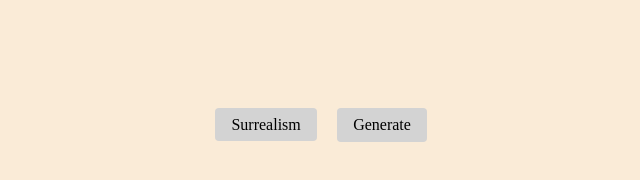
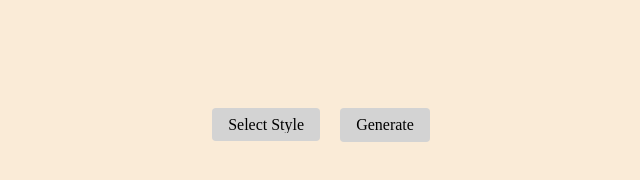
Before and after one commit to yuting-zhuang/Functions, a plain HTML site: page index.html in a window 1280 px wide. Shown: the full height of the page, 319-959 px from the left. Drawn offline with Linux system fonts and the light colour scheme.

```diff
--- a/index.html
+++ b/index.html
@@ -9,6 +9,7 @@
 
 	<body>
 		<select id="style-container">
+			<option disabled selected>Select Style</option>
 			<option value="surreal">Surrealism</option>
 			<option value="nature">Nature</option>
 		</select>
```
Also changed, not shown: image/down-arrow.png (added).
